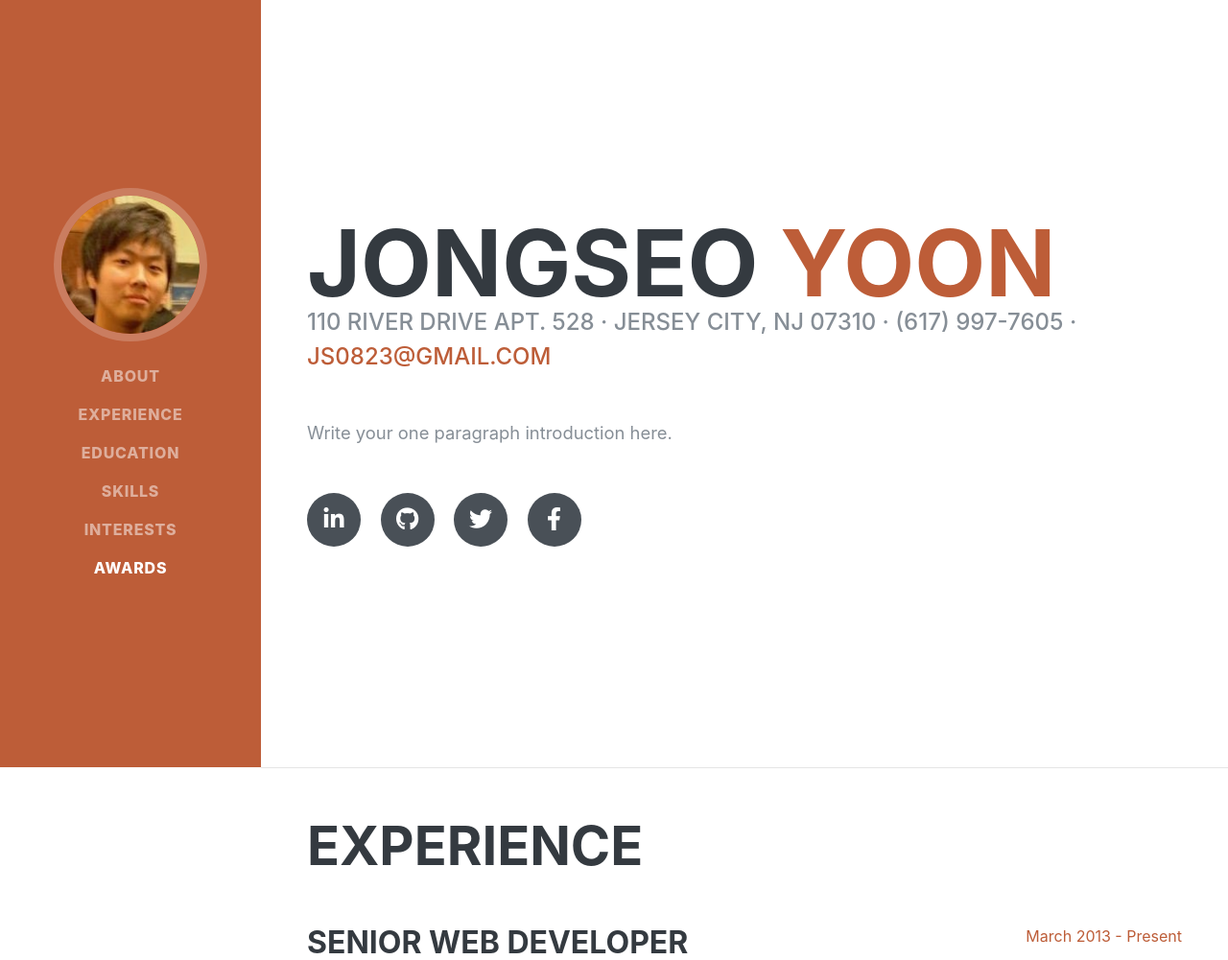
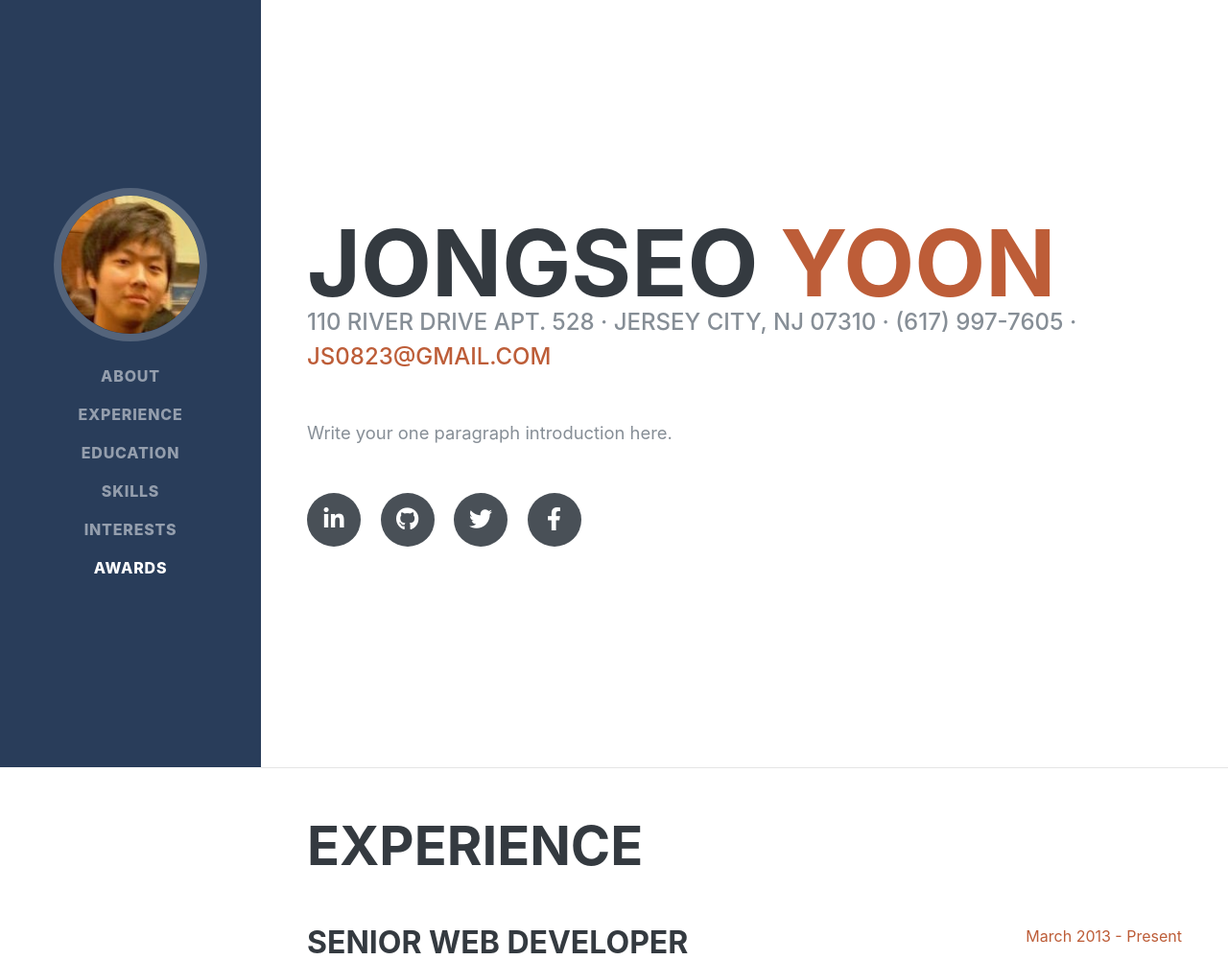
Before and after one commit to js0823/portfolio, a Django app: page / in a window 1280 px wide. Shown: the top 1001 px of the page at 96% size. Run offline with Django 3.2, Linux system fonts and the light colour scheme; some libraries are stand-ins or nearby versions; some web fonts are replaced.

Commit message:
playing with css

```diff
--- a/personal_portfolio/static/personal_portfolio/css/resume.css
+++ b/personal_portfolio/static/personal_portfolio/css/resume.css
@@ -160,7 +160,7 @@ section.resume-section .resume-item .resume-date {
 }
 
 .bg-primary {
-  background-color: #BD5D38 !important;
+  background-color: #293D5A !important;
 }
 
 .text-primary {
--- a/personal_portfolio/templates/personal_portfolio/index.html
+++ b/personal_portfolio/templates/personal_portfolio/index.html
@@ -20,7 +20,8 @@
   <link href="{% static 'personal_portfolio/vendor/fontawesome-free/css/all.min.css' %}" rel="stylesheet">
 
   <!-- Custom styles for this template -->
-  <link href="{% static 'personal_portfolio/css/resume.min.css' %}" rel="stylesheet">
+  <!-- <link href="{% static 'personal_portfolio/css/resume.min.css' %}" rel="stylesheet"> -->
+  <link href="{% static 'personal_portfolio/css/resume.css' %}" rel="stylesheet">
 
 </head>
 
```
Also changed, not shown: personal_portfolio/static/personal_portfolio/css/resume.min.css (+1 -1 lines).
